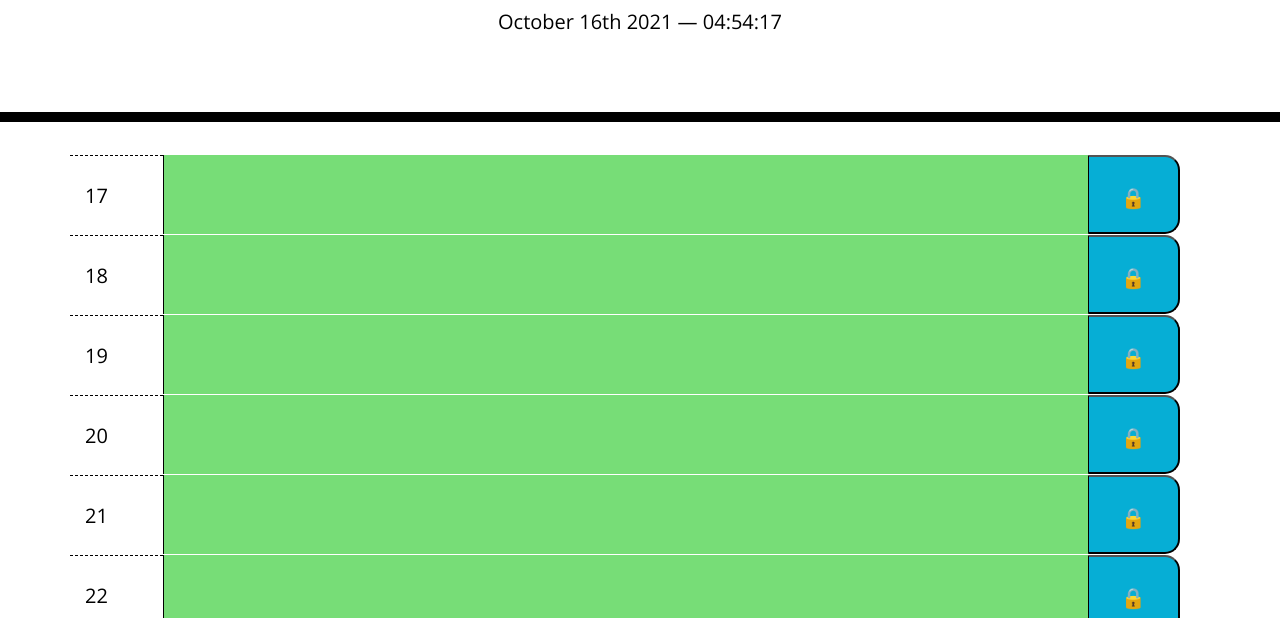
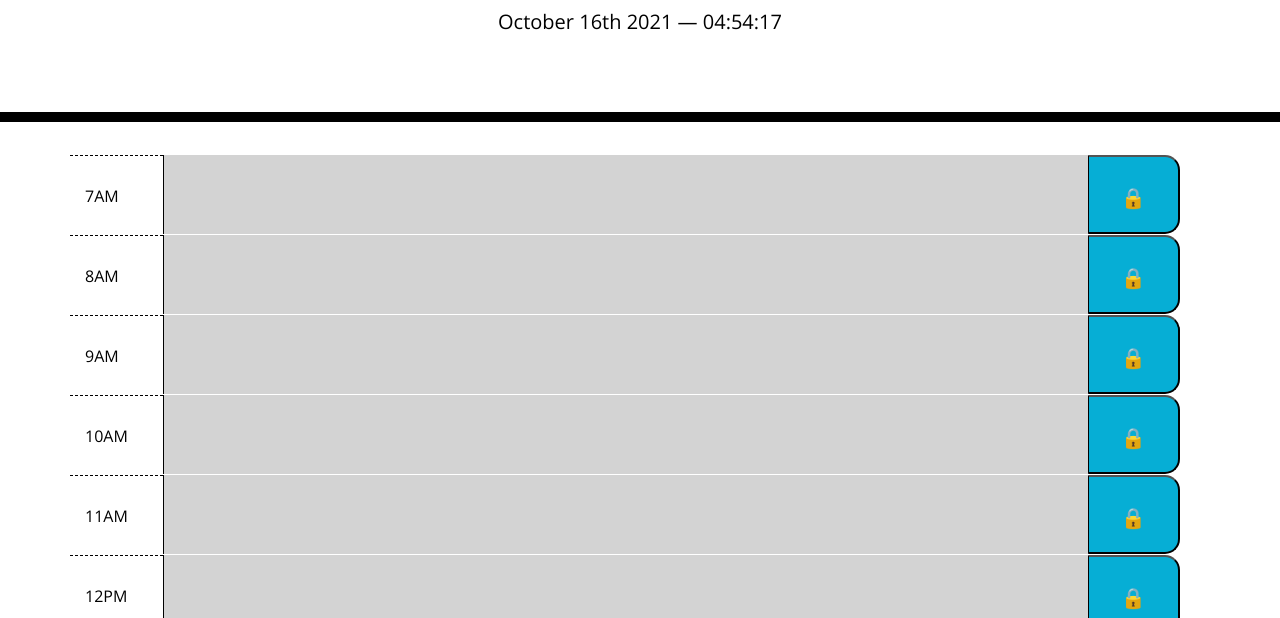
Before and after one commit to Ellisonac/Day-Planner, a plain HTML site: page index.html in a window 1280 px wide. Shown: the part 182-800 px from the top of the page. Drawn offline with nearby package versions, Linux system fonts and the light colour scheme.

Commit message:
Adding AM/PM to hour blocks and updating block instantiation scheme to work with AM/PM in the stored event keys.

```diff
--- a/assets/main.js
+++ b/assets/main.js
@@ -1,17 +1,22 @@
 var container = $(".container");
 
-const startTime = 17;
-const endTime = 24;
+// Schedule start and end times
+const startTime = 7;
+const endTime = 17;
 
 // Start with blank object and load any saved data that overlaps the current schedule hours
 var eventData = {};
 var savedData = loadLocal();
 
 for (let ii = startTime; ii < endTime+1; ii++) {
-  if ((savedData != null)&&(('h'+ii) in savedData)) {
-    eventData['h'+ii] = savedData['h'+ii];
+  // This AM/PM scheme is implemented to simplify instantiation of hour blocks
+  let key = 'h' + (ii>12?ii-12:ii) + (ii>=12?'PM':'AM')
+  if ((savedData != null)&&((key) in savedData)) {
+    console.log('loaded '+key + ': val : '+savedData[key])
+    eventData[key] = savedData[key];
   } else {
-    eventData['h'+ii] = '';
+    console.log("not loaded")
+    eventData[key] = '';
   }
 }
 
@@ -35,7 +40,8 @@ for (let ii = startTime; ii < endTime+1; ii++) {
 
   let hour = $('<p>');
   hour.addClass('hour col-1 h-100');
-  hour.text(ii);
+  let hourText = (ii>12?ii-12:ii)+(ii>=12?'PM':'AM');
+  hour.text(hourText);
 
   let eventBlock = $('<textarea>');
 
@@ -50,13 +56,12 @@ for (let ii = startTime; ii < endTime+1; ii++) {
   eventBlock.addClass(colorClass);
   eventBlock.addClass('col-10 h-100');
 
-  eventBlock.text(eventData['h'+ii]);
+  // Add previous data
+  eventBlock.text(eventData['h'+hourText]);
 
   let lockButton = $('<button>');
   lockButton.text('🔒');
   lockButton.addClass('saveBtn col-1 h-100');
-
-  // check for previous data
 
 
   // append objects to main container
--- a/assets/style.css
+++ b/assets/style.css
@@ -17,10 +17,16 @@ textarea {
   padding: 10px;
 }
 
-.hour,
+
 .saveBtn {
   margin: 0;
   font-size: 1.25rem;
+  line-height: 80px;
+}
+
+.hour {
+  margin: 0;
+  font-size: 1rem;
   line-height: 80px;
 }
 
```
Also changed, not shown: index.html (+1 -1 lines).
